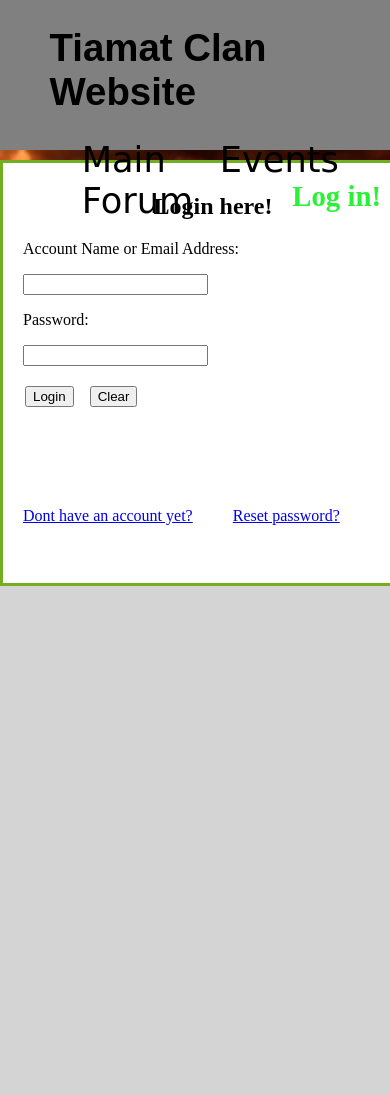
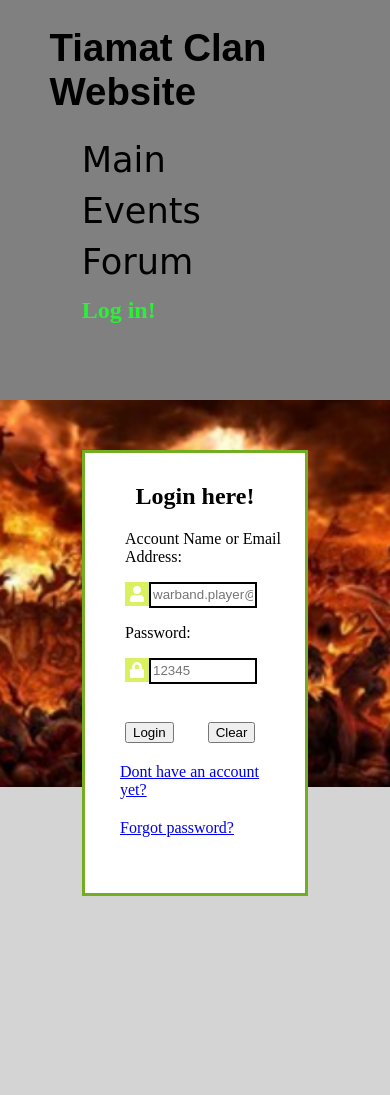
Before and after one commit to lohikrme/RomeClanWebsite, a PHP site: page /login.html in a window 390 px wide. Shown: the top 1095 px of the page. Before the commit the page ends 586 px from the top, so only its background shows below. Run offline with PHP 8.4, Linux system fonts and the light colour scheme.

Commit message:
made website mobile-friendly

```diff
--- a/events.html
+++ b/events.html
@@ -21,6 +21,8 @@
 
 </header>
 
+    <div class="wrap">
+
     <div class="textArea">
         <h2>Next Tournament! </h2>
         <p> 24th december 2023...
@@ -32,7 +34,7 @@
         <p> At ludus 22:00...
         </p>
     </div> <!-- textArea2 ends -->
-
+</div> <!-- wrap  ends -->
 
 </body>
 </html>
--- a/forum.html
+++ b/forum.html
@@ -21,6 +21,8 @@
 
 </header>
 
+<div class="wrap">
+
     <div class="textArea">
         <h2>Feel Free to Discuss here! </h2>
         <p>
@@ -32,7 +34,7 @@
         <p>
         </p>
     </div> <!-- textArea2 ends -->
-
+</div> <!-- wrap ends-->
 
 </body>
 </html>
--- a/index.html
+++ b/index.html
@@ -20,6 +20,8 @@
 
 </header>
 
+<div class="wrap">
+
     <div class="textArea">
         <h2>Welcome! </h2>
         <p>Welcome to our warband clan website!
@@ -36,7 +38,7 @@
         </p>
     </div> <!-- textArea2 ends -->
 
-
+</div> <!-- wrap ends-->
 
 </body>
 </html>
--- a/login.html
+++ b/login.html
@@ -5,6 +5,7 @@
     <meta name="viewport" content="width=device-width, initial-scale=1.0">
     <link rel="stylesheet" href="styles/style.css">
     <link rel="stylesheet" href="styles/login.css">
+    <link rel="stylesheet" href="https://use.fontawesome.com/releases/v5.7.1/css/all.css">
     <title>Document</title>
 </head>
 <body id="login">
@@ -23,14 +24,25 @@
 
 <div class="loginForm">
     <h2>Login here! </h2>
+
     <p class="loginTexts">Account Name or Email Address: </p>
-    <input class="inputs" id="account-name-input"> <br>
+    <div>
+        <label><i class="fas fa-user"></i></label>
+        <input class="inputs" id="account-name-input" type="text" placeholder="warband.player@gmail.com">
+    </div>
+
     <p class="loginTexts">Password: </p>
-    <input class="inputs" id="password-input"> <br>
+    <div>
+        <label><i class="fas fa-lock"></i></label>
+        <input class="inputs" id="password-input" type="password" placeholder="12345">
+    </div>
+
+    <br>
+
     <button class="buttons1" id="login-button">Login</button>
     <button class="buttons1" id="clear-button">Clear</button> <br>
     <a class="buttons2" id="register-button" href="register.html">Dont have an account yet? </a>
-    <a class="buttons2" id="reset-button" href="login.html">Reset password? </a>
+    <a class="buttons2" id="reset-button" href="login.html">Forgot password? </a>
 </div> <!-- loginForm ends -->
 
 </body>
--- a/styles/login.css
+++ b/styles/login.css
@@ -12,29 +12,92 @@
     text-align: center;
 }
 
-.inputs {
-    margin-left: 10px;
+.loginForm div {
+    display: flex;
+    margin: 0;
+    padding: 0;
+    margin-left: 30px;
+}
+
+.loginForm label {
+    display: flex;
+    width: 35px;
+    height: 35px;
+    justify-content: center;
+    align-items: center;
+    background-color: #daf060;
+    color: #ffffff;
+    flex-shrink: 0;
+}
+
+#account-name-input {
+    height: 30px;
+    width: 250px;
+    border: 2px solid black;
 }
 
 #password-input {
     margin-bottom: 20px;
+    height: 30px;
+    width: 250px;
+    border: 2px solid black;
 }
 
 .loginTexts {
-    margin-left: 10px;
+    margin-left: 30px;
 }
 
 .buttons1 {
-    margin-left: 12px;
+    margin-left: 30px;
 }
 
 .buttons2 {
     float: left;
-    margin-top: 100px;
-    margin-left: 10px;
-
+    margin-top: 60px;
+    margin-left: 25px;
 }
 
 #register-button {
     margin-right: 30px;
 }
+
+@media only screen and (max-width: 1000px) {
+
+
+    .loginForm {
+        margin-top: 450px;
+        width: 200px;
+        min-width: 50vw;
+        height: 420px;
+        min-height: 60vw;
+    }
+
+    .loginForm label {
+        display: flex;
+        width: 24px;
+        min-width: 5vw;
+        height: 24px;
+        min-height: 5vw;
+    }
+
+    #account-name-input {
+        height: 20px;
+        min-height: 5vw;
+        width: 100px;
+        min-width: 20vw;
+    }
+
+    #password-input {
+        margin-bottom: 20px;
+        height: 20px;
+        min-height: 5vw;
+        width: 100px;
+        min-width: 20vw;
+    }
+
+    .buttons2 {
+        float: left;
+        margin-top: 20px;
+    }
+
+}
--- a/styles/style.css
+++ b/styles/style.css
@@ -99,3 +99,30 @@ header ul {
     width: 200px;
     height: 200px;
 }
+
+@media only screen and (max-width: 1000px) {
+
+
+    body {
+        background-position-y: 400px;
+    }
+
+    header {
+      height: 400px;
+    }
+
+    .menu-items-list li {
+        display: block;
+        margin-bottom: 10px;
+    }
+
+    .menu-items-list #login-button {
+        float: left;
+        font-size: 1.5em;
+        margin-top: 5px;
+    }
+
+    .wrap {
+        margin-top: 420px;
+    }
+  }
```
Also changed, not shown: register.html (+25 -4 lines), styles/register.css (+59 -4 lines). Lines whose indentation alone changed are shown as unchanged.
